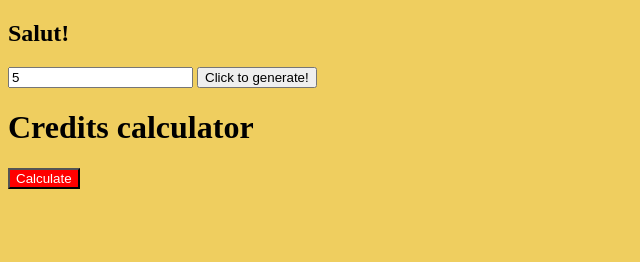
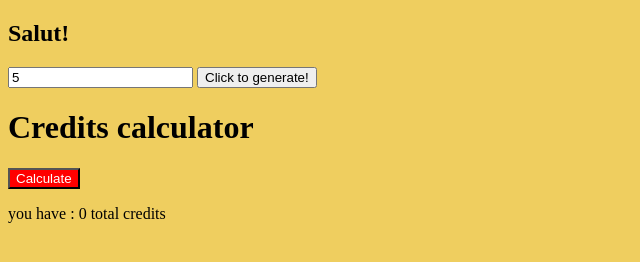
Before and after one commit to msibiescu/creditcalculator, a plain HTML site: page index.html in a window 1280 px wide. Both pictures are taken after typing "5" into the empty fields and a click on the button "Calculate". Shown: the whole page, without its empty margins (0-640 px from the left). Drawn offline with Linux system fonts and the light colour scheme.

Commit message:
Show sumOfCredits on page

```diff
--- a/app.js
+++ b/app.js
@@ -49,5 +49,6 @@ function calculateCredits() {
         someOfCredits +=  parseInt(inputElemValue) ;
     }
 console.log(someOfCredits);
+    document.getElementById("sumOfCredits").innerHTML = someOfCredits;
 
 }
--- a/index.html
+++ b/index.html
@@ -22,6 +22,7 @@
     <button id="calculate"> Calculate</button>
 </div>
 <p id="result"></p>
+<p> you have : <span id="sumOfCredits"></span> total credits</p>
 
 <script src="app.js"></script>
 </body>
```
